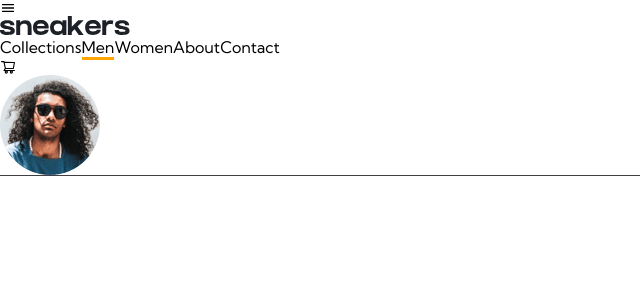
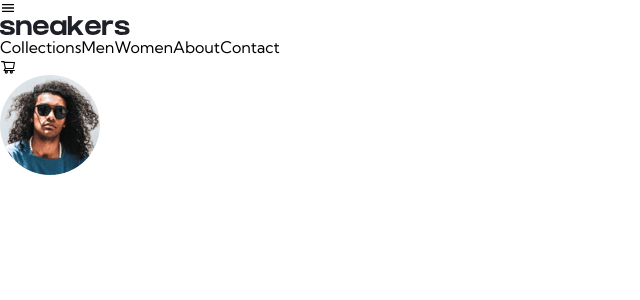
Before and after one commit to marycynthia2020/product-page, a React (Vite) app: page /men in a window 1280 px wide. Shown: the top 300 px of the page, without its empty margins (0-640 px from the left). Built offline with nearby package versions, Linux system fonts and the light colour scheme.

Commit message:
commits the hover effects and lighbox adjustments

```diff
--- a/src/App.jsx
+++ b/src/App.jsx
@@ -14,17 +14,12 @@ function App() {
   const [isMobile, setIsMobile] = useState(false);
   const { isCartOpen, lightbox } = useContext(cartProvider);
 
-  lightbox
-    ? document.body.classList.add("lightbox")
-    : document.body.classList.remove("lightbox");
-
   return (
-    <div className="w-[100vw]  mx-auto h-screen border-2 border-red-400">
+    <div className="w-[100vw]  mx-auto h-screen border-2 border-red-400 lg:px-20">
       {lightbox && <div className=" hidden lg:block lightbox-container"></div>}
       {isMobile && <MobileMenu setIsMobile={setIsMobile} />}
       <Navbar setIsMobile={setIsMobile} />
       {isCartOpen && <Cart />}
-
       <Routes>
         <Route path="/" element={<Collections />} />
         <Route path="/men" element={<Men />} />
--- a/src/components/Cart.jsx
+++ b/src/components/Cart.jsx
@@ -11,11 +11,11 @@ const Cart = () => {
   }
 
   return (
-    <div className='mobile-cart md:top-[20%] lg:w-[385px] lg:top-[9%] lg:left-auto  bg-white shadow-2xl rounded-md lg:mr-left-20 text-[#666D73]'>
+    <div className='mobile-cart md:top-[20%] lg:w-[385px] lg:top-[9%] lg:left-[60%]  bg-white shadow-2xl rounded-md lg:mr-left-20 text-[#666D73]'>
        <div className='font-semibold p-4 sm:p-6 text-lg text-black'> <h3 >Cart</h3></div>
         <hr></hr>
        {cartItems.length >0? cartItems.map(item => (
-        <div className='p-4 sm:p-6 h-fit  min-h-[200px] '>
+        <div className='p-4 sm:p-6 h-fit  min-h-[200px] lg:min-h-[150px] '>
             <div className='flex items-center justify-between mb-6'>
           <div className='m-2'><img src={item.products[0].thumbnail} alt="shoe" width={80} height={80} className='rounded-md hover:opacity-50 hover:border-2 hover:border-[#FF7D1A]' /></div>
           <div className=' flex flex-col gap-1'>
@@ -25,7 +25,7 @@ const Cart = () => {
           <RiDeleteBin6Line onClick={()=> deleteCartItems(item.id)} className='cursor-pointer ml-auto' />
         </div>
         <button
-                className="font-medium justify-center flex gap-4 items-center p-4 w-full text-black bg-[#FF7D1A] rounded-xl "
+                className="font-medium justify-center flex gap-4 items-center p-4 w-full text-black bg-[#FF7D1A] rounded-xl hover:opacity-50 "
               >
                Checkout
               </button>
@@ -33,7 +33,7 @@ const Cart = () => {
         </div>
 
 
-       )):  <div className='p-6 h-fit  min-h-[200px]'><p  className=' m-auto text-center'>Your cart is empty</p></div>}
+       )):  <div className='p-6 h-fit  min-h-[200px] lg:min-h-[150px]'><p  className=' m-auto text-center'>Your cart is empty</p></div>}
 
     </div>
   )
--- a/src/components/CartButton.jsx
+++ b/src/components/CartButton.jsx
@@ -45,15 +45,15 @@ const CartButton = () => {
     <div className="flex flex-col lg:flex-row items-center gap-4">
       <div className=" w-full lg:w-[40%] flex items-center justify-between p-3 bg-[#F5F4FC] rounded-md">
         <button>
-          <img src={minus} alt="" onClick={decreaseCount} />
+          <img src={minus} alt="" onClick={decreaseCount} className="hover:opacity-50" />
         </button>
         <span>{count}</span>
         <button>
-          <img src={plus} alt="" onClick={increaseCount} />
+          <img src={plus} alt="" onClick={increaseCount} className="hover:opacity-50" />
         </button>
       </div>
       <button
-        className="font-medium justify-center flex gap-4 items-center p-4 w-full lg:w-[60%] bg-[#FF7D1A] rounded-xl "
+        className="font-medium justify-center flex gap-4 items-center p-4 w-full lg:w-[60%] bg-[#FF7D1A] rounded-xl hover:opacity-50"
         onClick={handleCartItems}
       >
         <AiOutlineShoppingCart /> Add to Cart
--- a/src/components/Image.jsx
+++ b/src/components/Image.jsx
@@ -35,13 +35,13 @@ const Image = ({handleLightbox}) => {
   return (
     <div className='w-full xl:w-[40%] 2xl:w-[40%]'>
         <div className='max-w-[100%] mb-4 relative'>
-            <img src={src} alt="" className='w-full md:rounded-md' onClick={handleLightbox}/>
+            <img src={src} alt="" className='w-full md:rounded-md cursor-pointer hover:opacity-80' onClick={handleLightbox}/>
            <div className='bg-white p-3 rounded-full w-fit absolute left-3 top-[40%] lg:hidden ' onClick = {handlePreviousDisplay}> <GrFormPrevious className='text-2xl font-bold text-black' /></div>
           <div  className='bg-white p-3 rounded-full w-fit absolute right-3 top-[40%] lg:hidden' onClick={handleNextDisplay}><MdNavigateNext className='text-2xl font-bold text-black' /></div>
         </div>
         <div className='max-w-[100%] hidden lg:grid grid-cols-4 gap-4 rounded-md'>
             {collection.products.map(product => (
-              <div className='  w-full '> <img key={product.id} src={product.thumbnail} alt={product.name} className=' w-full  rounded-md hover:opacity-50 hover:border-2 hover:border-[#FF7D1A]' onClick={() => handleImageDisplay(product.id)}/></div>
+              <div className='  w-full '> <img key={product.id} src={product.thumbnail} alt={product.name} className=' w-full  rounded-md hover:opacity-40 hover:border-2 hover:border-[#FF7D1A]' onClick={() => handleImageDisplay(product.id)}/></div>
             ))}
         </div>
     </div>
--- a/src/components/sharedComponents/Navbar.jsx
+++ b/src/components/sharedComponents/Navbar.jsx
@@ -2,51 +2,76 @@ import React, { useContext, useState } from "react";
 import { AiOutlineShoppingCart } from "react-icons/ai";
 import { IoMdMenu } from "react-icons/io";
 import { NavLink } from "react-router-dom";
-import avatar from "/image-avatar.png"
-import logo from "/logo.svg"
+import avatar from "/image-avatar.png";
+import logo from "/logo.svg";
 import { cartProvider } from "../../context/CartContext";
-import Cart from "../Cart";
 
-const Navbar = ({setIsMobile}) => {
-    const toggleMobileMenu = ()=> setIsMobile(prev => !prev)
-    const {setIsCartOpen} = useContext(cartProvider)
-    const toggleShoppingCart = ()=> setIsCartOpen(prev => !prev)
-    const {isCartOpen, cartItems} = useContext(cartProvider)
+const Navbar = ({ setIsMobile }) => {
+  const { setIsCartOpen, cartItems } = useContext(cartProvider);
+  const toggleMobileMenu = () => setIsMobile(prev => !prev);
+  const toggleShoppingCart = () => setIsCartOpen(prev => !prev);
 
-    let quantity = 0
+  let quantity = 0;
 
-    cartItems.map(item => {
-      quantity += item.quantity
-    })
+  cartItems.map(item => {
+    quantity += item.quantity;
+  });
+
+
+  const navLinks = [
+    { name: "Collections", to: "/" },
+    { name: "Men", to: "/men" },
+    { name: "Women", to: "/women" },
+    { name: "About", to: "/about" },
+    { name: "Contact", to: "/contact" },
+  ]
 
   return (
-    <nav className="border border-red-600 max-w-[1440px] lg:px-20 relative  lg:mb-16 py-8  md:border-b  cursor-pointer w-[90vw] lg:w-full mx-auto flex items-center justify-between text-[#666D73]">
+    <nav className="max-w-[1440px] lg:px-20 relative  lg:mb-16 py-8  md:border-b  cursor-pointer w-[90vw] lg:w-full mx-auto flex items-center justify-between text-[#666D73]">
       <div className="flex gap-4 md:gap-8 items-center">
-        <IoMdMenu className="lg:hidden text-2xl" onClick={toggleMobileMenu}/>
-        <img src={logo} width={130} height={130}/>
+        <IoMdMenu className="lg:hidden text-2xl" onClick={toggleMobileMenu} />
+        <img src={logo} width={130} height={130} />
         <div className=" hidden lg:flex gap-4 md:gap-8 items-center">
-            <NavLink to="/">
-          {({ isActive }) => (
-            <span className={isActive ? "active" : ""}>Collections</span>
-          )}
-        </NavLink>
-        <NavLink to="/men"  >Men</NavLink>
-        <NavLink to="/women">Women</NavLink>
-        <NavLink to="/about">About</NavLink>
-        <NavLink to="/contact">Contact</NavLink>
+          {navLinks.map(link => (
+            <NavLink to={link.to} className="relative" >
+            {({ isActive }) => (
+              <>
+                <span className="hover:text-black">{link.name}</span>
+                <span
+                  className={
+                    isActive ? "absolute top-[260%]  h-1  inset-x-0 bg-orange-500" : "hidden h-1 w-full"
+                  }
+                />
+              </>
+            )}
+          </NavLink>
+          ))}
 
+          {/* <NavLink to="/men">Men</NavLink>
+          <NavLink to="/women">Women</NavLink>
+          <NavLink to="/about">About</NavLink>
+          <NavLink to="/contact">Contact</NavLink> */}
         </div>
       </div>
       <div className="flex items-center gap-4 md:gap-8 ">
-        <div className="relative"><AiOutlineShoppingCart className="text-2xl" onClick={toggleShoppingCart}/>
-          {quantity >0? <span className="bg-[#FF7D1A] px-[10px] text-[10px] rounded-xl text-white absolute -top-3 left-2">{quantity}</span>: null}
+        <div className="relative">
+          <AiOutlineShoppingCart
+            className="text-2xl"
+            onClick={toggleShoppingCart}
+          />
+          {quantity > 0 ? (
+            <span className="bg-[#FF7D1A] px-[10px] text-[10px] rounded-xl text-white absolute -top-3 left-2">
+              {quantity}
+            </span>
+          ) : null}
         </div>
-        <div className="h-8 w-8 rounded-full" ><img src={avatar} className="w-full h-full"  /></div>
-
+        <div className="h-8 w-8 lg:h-14 lg:w-14 rounded-full border-2 border-transparent hover:border-orange-500">
+          <img src={avatar} className="w-full h-full" />
+        </div>
       </div>
-        {isCartOpen && <Cart />}
     </nav>
   );
-z};
+  z;
+};
 
 export default Navbar;
--- a/src/index.css
+++ b/src/index.css
@@ -11,10 +11,10 @@ body {
   position: relative;
 }
 
-.active {
+/* .active {
   border-bottom: 3px solid orange;
 
-}
+} */
 .mobileMenu {
   position: absolute;
   height: 100vh;
@@ -53,9 +53,10 @@ body {
 }
 .lightbox-container{
 background-color: black;
-  height: 100%;
+  /* height: 100%; */
   position: absolute;
-  width: 100%;
+  /* width: 100%; */
   opacity: 0.75;
   z-index: 900;
+  inset: 0 0 0 0;
 }
```
